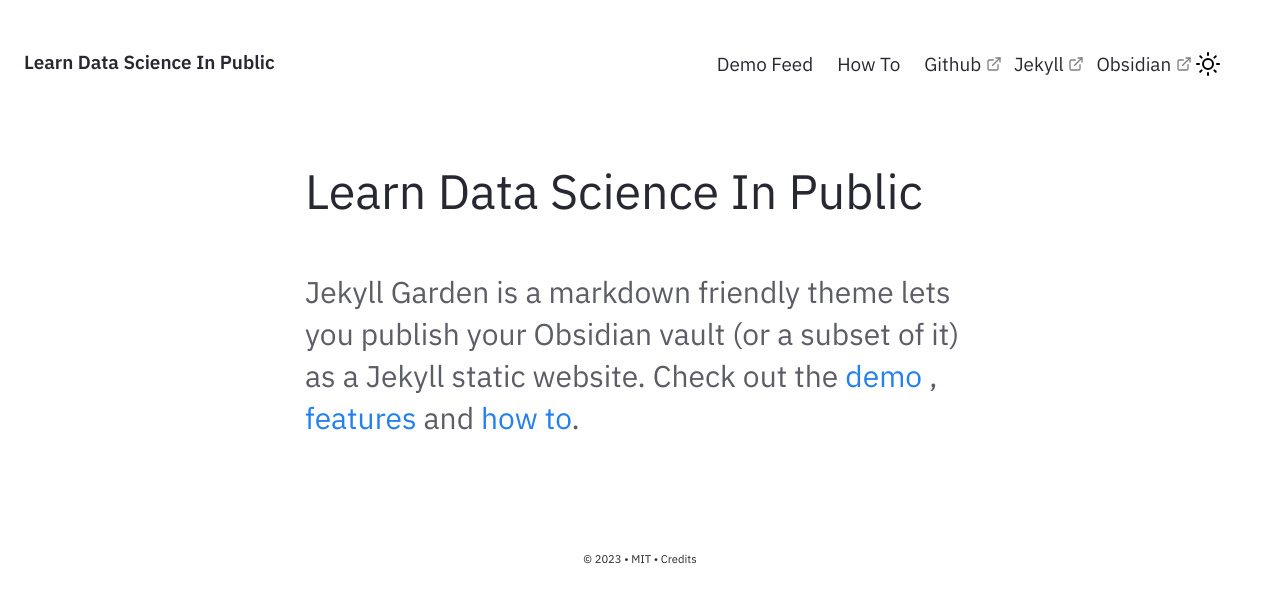
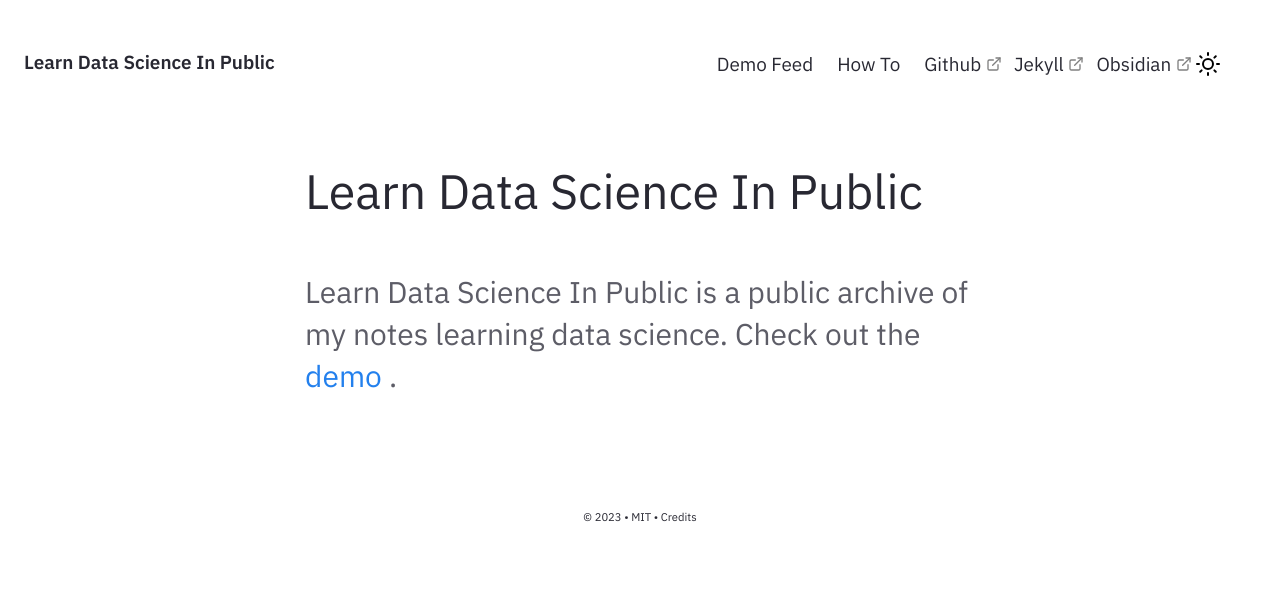
Before and after one commit to hossam-elshabory/learn-ds-in-public, a Jekyll site: the page built from pages/index.md, in a window 1280 px wide. Shown: the top 603 px of the page. Built offline with Jekyll 4.4.1, drawn with Linux system fonts in a browser that asks for light colours.

Commit message:
Update Homepage.html

```diff
--- a/_includes/Homepage.html
+++ b/_includes/Homepage.html
@@ -1,7 +1,7 @@
 <div class="home-intro">
     <div class="jumbo">{{site.heading}} </div>
     <div class="home-sub-text"> <h3>
-        Jekyll Garden is a markdown friendly theme lets you publish your Obsidian vault (or a subset of it) as a Jekyll static website.
-        Check out the <a href="{{'/notes' | relative_url}}"> demo </a>, <a href="{{'/post/features' | relative_url}}"> features </a> and <a href="{{'/post/how-to' | relative_url}}"> how to</a>.
+        Learn Data Science In Public is a public archive of my notes learning data science.
+        Check out the <a href="{{'/notes' | relative_url}}"> demo </a>.
         </h3>
 </div> </div>
```
